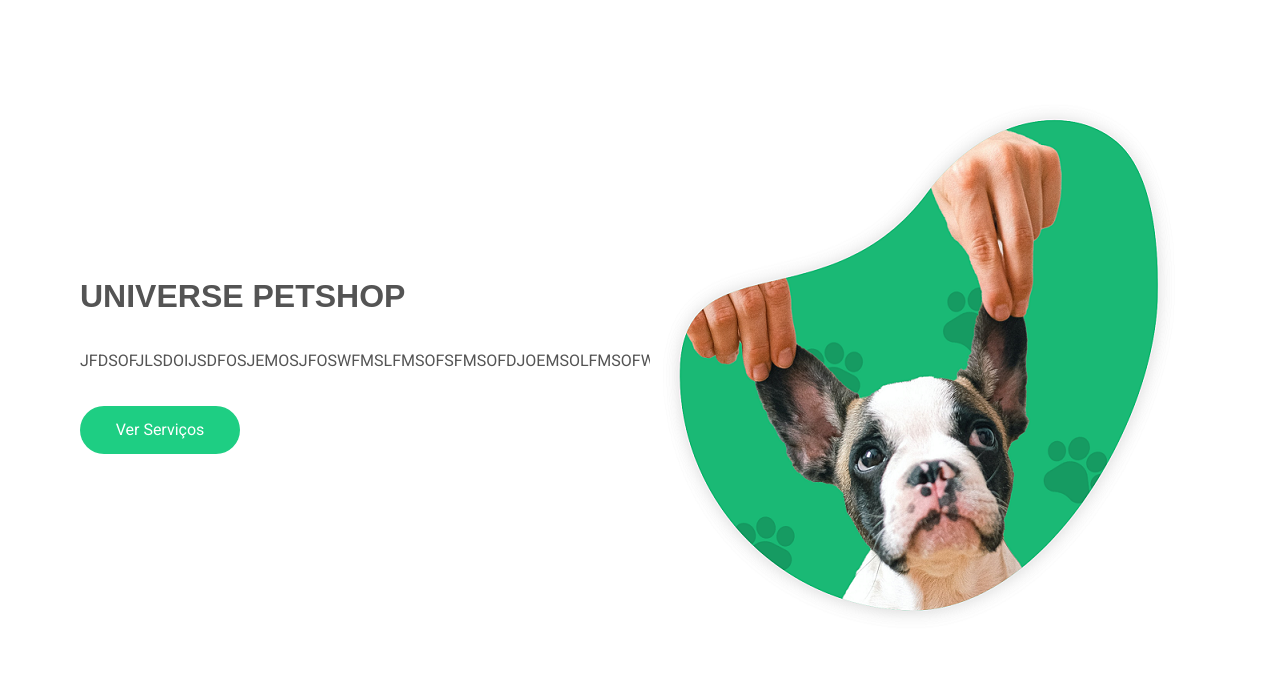
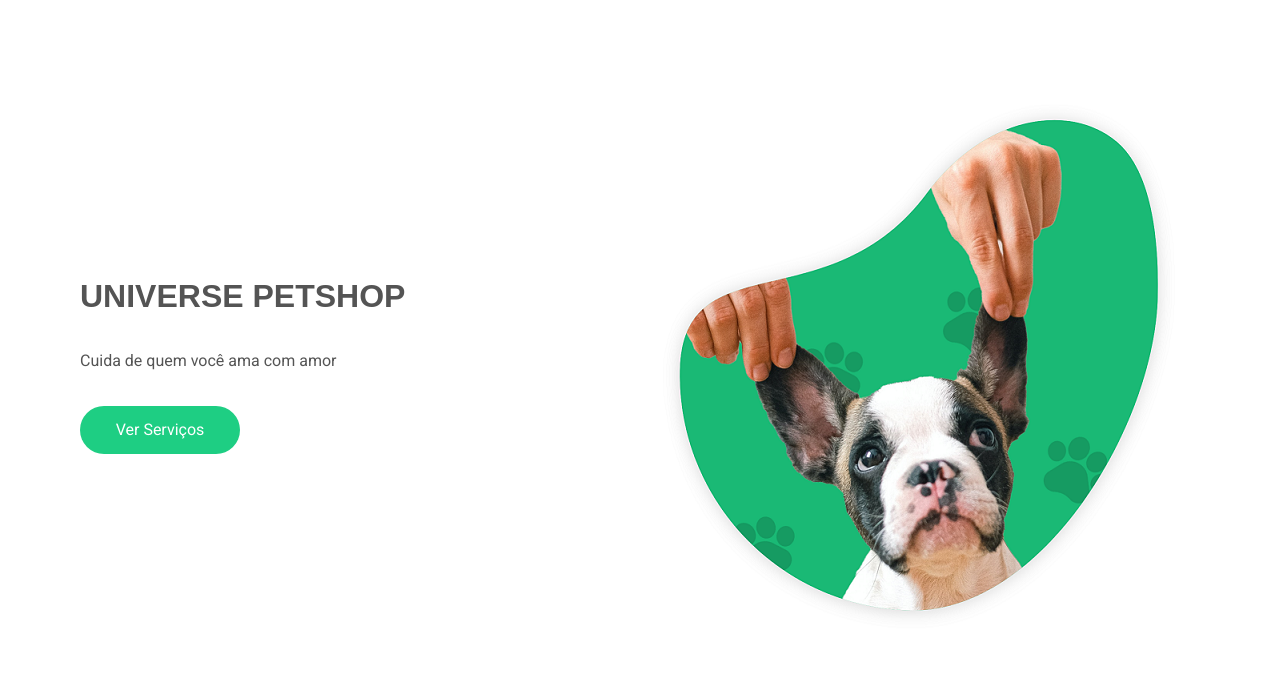
Before and after one commit to JoseRoberto34/PetWeb, a plain HTML site: page index.html in a window 1280 px wide. Shown: the part 107-800 px from the top of the page. Drawn offline with Linux system fonts and the light colour scheme; files whose address does not match are found by name.

Commit message:
Validando Site

```diff
--- a/index.html
+++ b/index.html
@@ -43,7 +43,7 @@
           <div class="text grid">
             <h2 class="title">UNIVERSE PETSHOP</h2>
             <p>
-              JFDSOFJLSDOIJSDFOSJEMOSJFOSWFMSLFMSOFSFMSOFDJOEMSOLFMSOFWFOMSOFSF!
+              Cuida de quem você ama com amor
             </p>
             <a class="button" href="#">Ver Serviços</a>
           </div>
```
